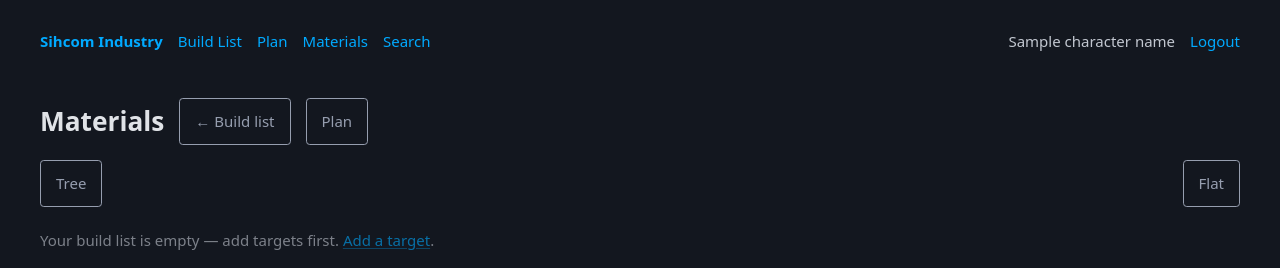
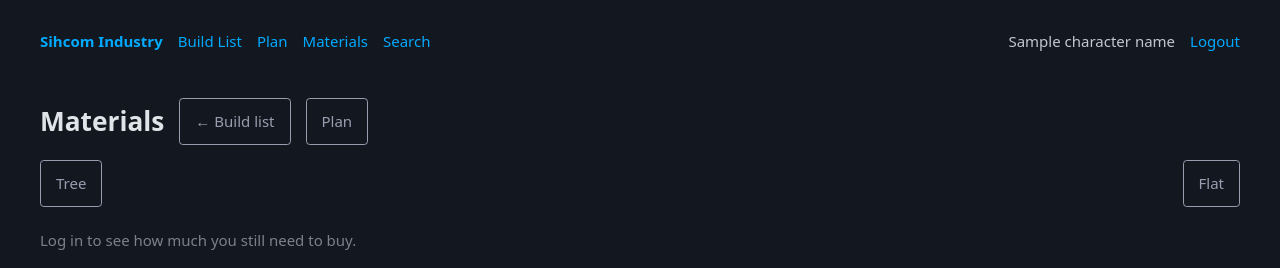
Before and after one commit to sihcomrepinuj/Sihcom-inventory-and-industry, a Flask app: template templates/materials.html in a window 1280 px wide. Shown: the top 268 px of the page. Run offline with Flask 3, Linux system fonts and the light colour scheme; the template is opened without the code that fills it: most values are stand-ins (such as "Sample title", 1, 10 or a date in 2020); some libraries are stand-ins or nearby versions.

Commit message:
polish: robust materials empty state + per-component toggle aria-labels
Co-Authored-By: Claude Opus 4.8 (1M context) <noreply@anthropic.com>

```diff
--- a/templates/materials.html
+++ b/templates/materials.html
@@ -3,10 +3,10 @@
 
 {# A build/buy toggle: small POST form that flips the global buy_set and redirects
    back to the current view. Pure server-rendered, no JS required. #}
-{% macro toggle_form(type_id, label) %}
+{% macro toggle_form(type_id, label, name) %}
   <form method="post" action="{{ url_for('materials_toggle', type_id=type_id) }}" style="display:inline; margin:0;">
     <input type="hidden" name="view" value="tree">
-    <button type="submit" class="outline secondary" style="padding:0.1rem 0.4rem; font-size:0.8rem;">{{ label }}</button>
+    <button type="submit" class="outline secondary" style="padding:0.1rem 0.4rem; font-size:0.8rem;" aria-label="{{ label }} ({{ name }})">{{ label }}</button>
   </form>
 {% endmacro %}
 
@@ -17,13 +17,13 @@
   <li>
     {% if n.type_id in buy_set %}
       {{ n.name }} &times; {{ n.quantity_needed | commas }} <strong>(buy)</strong>
-      {{ toggle_form(n.type_id, 'Build instead') }}
+      {{ toggle_form(n.type_id, 'Build instead', n.name) }}
     {% elif n.is_terminal or not n.children %}
       {{ n.name }} &times; {{ n.quantity_needed | commas }}
     {% else %}
       {{ n.name }} &times; {{ n.quantity_needed | commas }}
       {% if n.activity_name %}<span class="text-muted">· {{ n.activity_name }}</span>{% endif %}
-      {{ toggle_form(n.type_id, 'Buy instead') }}
+      {{ toggle_form(n.type_id, 'Buy instead', n.name) }}
       <ul>
         {% for c in n.children %}{{ node(c, buy_set) }}{% endfor %}
       </ul>
@@ -48,9 +48,14 @@
        {% if view == 'flat' %}aria-current="page"{% endif %}>Flat</a>
 </nav>
 
-{% if not has_targets %}
+{% if not targets %}
+{% if has_targets %}
+<p class="text-muted">None of your build-list targets are manufacturable.
+    <a href="/">Edit build list</a></p>
+{% else %}
 <p class="text-muted">Your build list is empty &mdash; add targets first.
     <a href="/">Add a target</a>.</p>
+{% endif %}
 
 {% elif view == 'tree' %}
 {# Each target is a root line (no toggle — you never buy the final target), then
```
